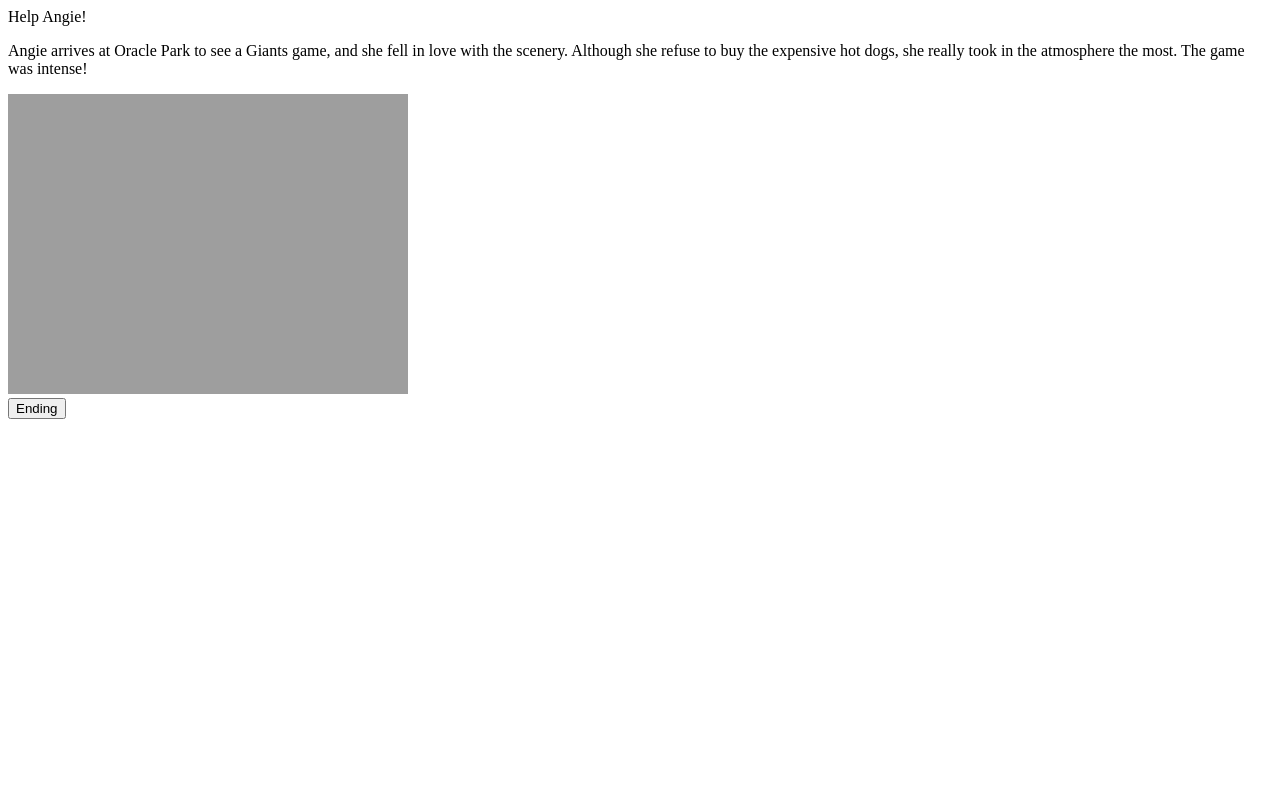
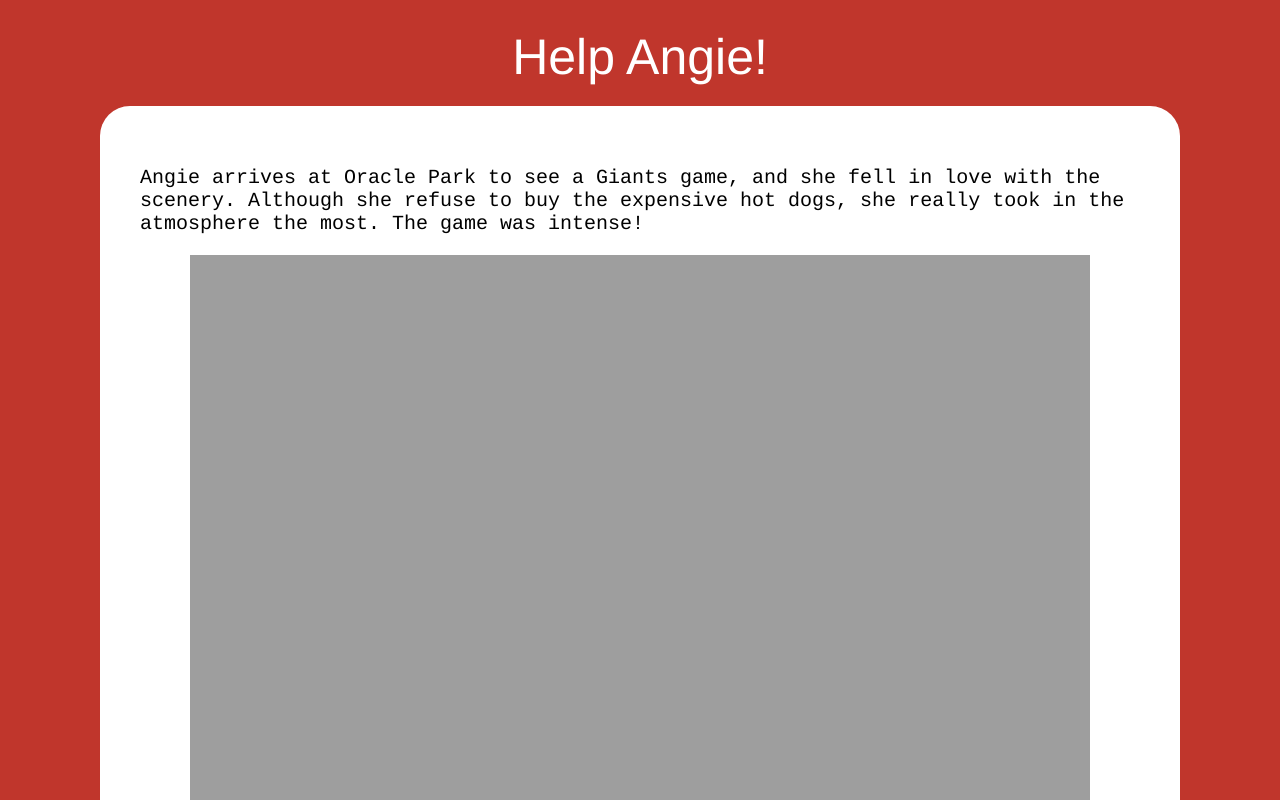
Before and after one commit to claudv3/CVela_Choose_Your_Own_Adventure, a plain HTML site: page oracle/oracle.html in a window 1280 px wide. Shown: the top 800 px of the page. Drawn offline with Linux system fonts and the light colour scheme; the site is published under a folder, as on GitHub Pages, so addresses that start at the root find nothing.

Commit message:
oracle and sutro css fix

```diff
--- a/oracle/oracle.html
+++ b/oracle/oracle.html
@@ -3,7 +3,7 @@
 <meta charset="UTF-8">
     <head>
         <title>Help Angie!</title>
-        <link rel="stylesheet" href="/oracle/oracle.css">
+        <link rel="stylesheet" href="../oracle/oracle.css">
     </head>
     <body>
         <header>Help Angie!</header>
```
Also changed, not shown: sutro/sutro.html (+1 -1 lines).
